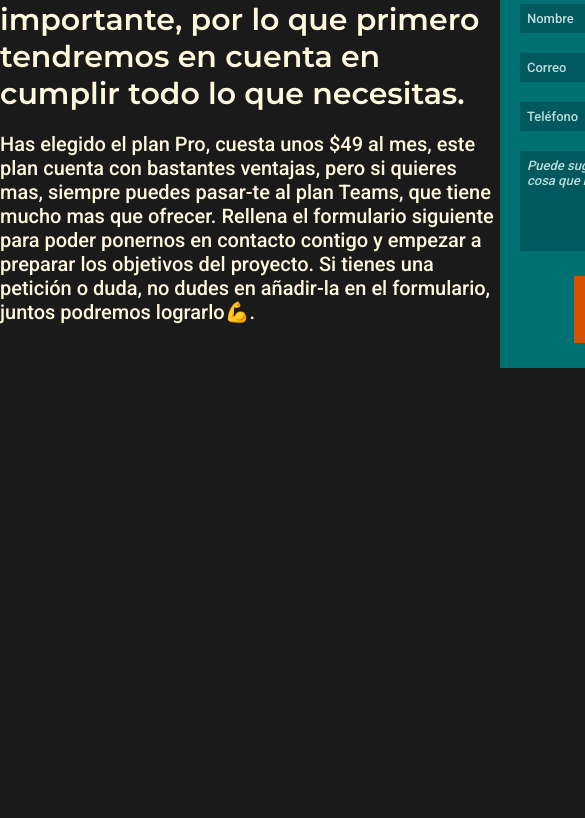
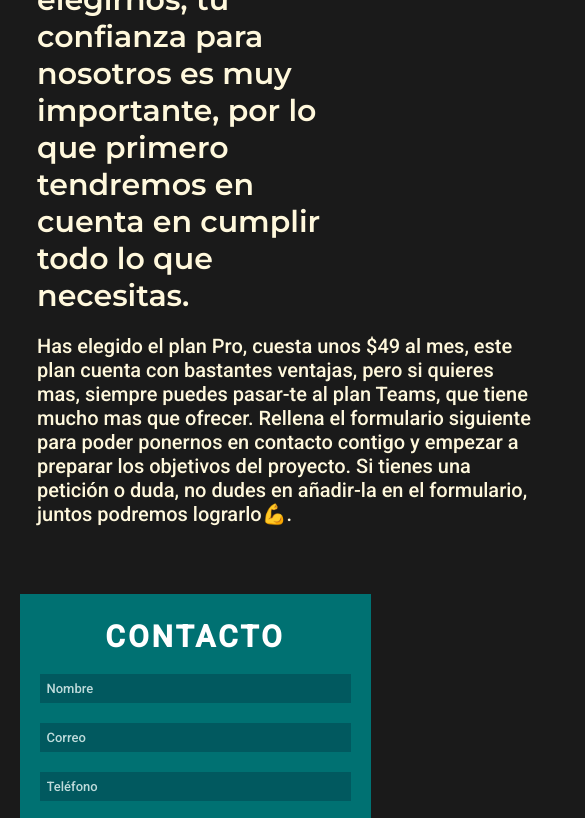
Before and after one commit to hegohu/Price-cards, a plain HTML site: page Planes-de-precios/pro.html in a window 390 px wide. Shown: the part 96-914 px from the top of the page, 585 px wide, since content can reach past the window. Before the commit the page ends 844 px from the top, so only its background shows below. Drawn offline with Linux system fonts and the light colour scheme.

Commit message:
Actualizacion definitiva

```diff
--- a/Planes-de-precios/CSS/tipo-cliente.css
+++ b/Planes-de-precios/CSS/tipo-cliente.css
@@ -6,9 +6,16 @@ body{
     font-family: 'Open sans', sans-serif;
 
 }
+.wrap{
+	width: 90%;
+	max-width: 1170px;
+	margin: 30px auto;
+}
 .contacto{
-    display: flex;
-    justify-content: space-between;
+    width: 100%;
+	display: flex;
+	justify-content: space-between;
+	flex-wrap: wrap;
 }
 .resumen{
   width: 500px;
@@ -80,8 +87,22 @@ textarea{
    margin-left: 30%;
    border: none;
 }
-@media (max-width:480px){
-    form{
-        width: 100%;
-    }
+/* RESPONSIVE ===============================  */
+@media screen and (max-width: 750px){
+	.resumen{
+		width: 72%;
+		margin-bottom: 20px;
+	}
+
+	.contacto{
+		justify-content: center;
+	}
+
+
 }
+
+@media screen and (max-width: 500px){
+	.resumen{
+		width: 90%;
+	}
+}
--- a/Planes-de-precios/pro.html
+++ b/Planes-de-precios/pro.html
@@ -11,6 +11,7 @@
 <link href="https://fonts.googleapis.com/css2?family=Montserrat:wght@600&family=Roboto:wght@300;500&display=swap" rel="stylesheet">
   </head>
   <body>
+    <div class="wrap">
       <div class="contacto">
         <div class="resumen">
           Gracias por elegirnos, tu confianza para nosotros es muy importante, por lo que primero tendremos en cuenta en cumplir todo lo que necesitas.
@@ -35,6 +36,8 @@
         </form>
 
       </div>
+    </div>
+
 
 
 
```
Also changed, not shown: Planes-de-precios/starter.html (+3 -0 lines), Planes-de-precios/teams.html (+3 -0 lines), 1 other file. Lines whose indentation alone changed are shown as unchanged.
